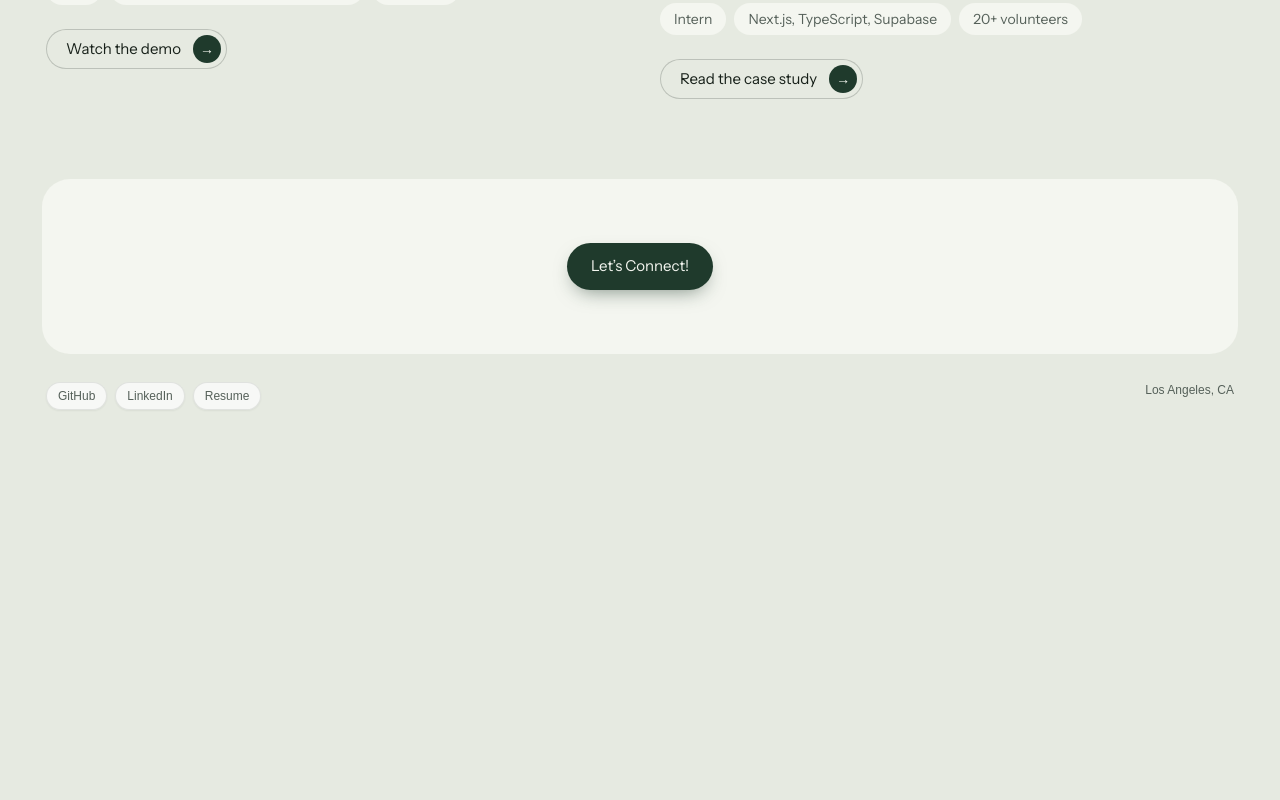
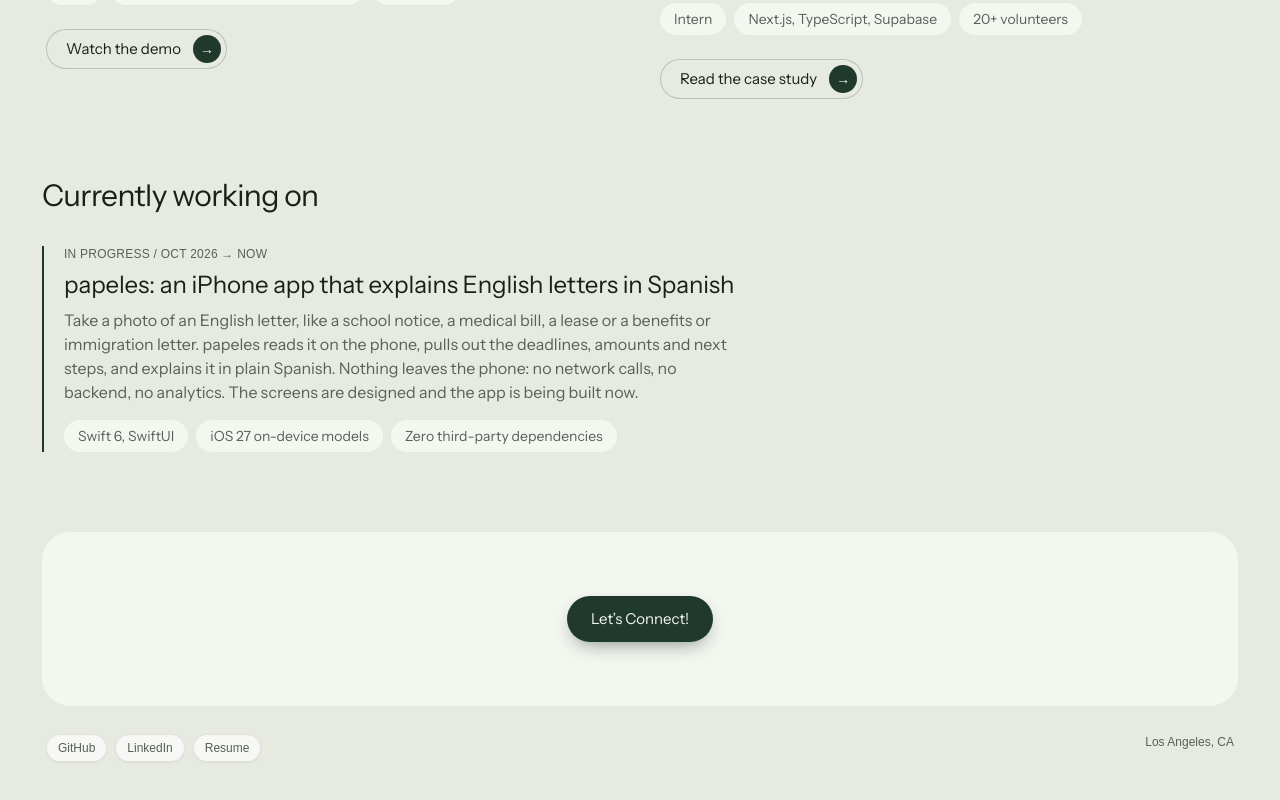
Before and after one commit to EmmanuelH05/portfolio, a Next.js app: page / in a window 1280 px wide. Shown: the part 3535-4335 px from the top of the page. Before the commit the page ends 3985 px from the top, so only its background shows below. Built offline with nearby package versions, Linux system fonts and the light colour scheme; a web font is replaced by a local one.

Commit message:
feat: a Currently working on section with papeles

```diff
--- a/src/app/page.tsx
+++ b/src/app/page.tsx
@@ -1,7 +1,7 @@
 import type { Metadata } from 'next';
 import PageShell from '@/components/PageShell';
 import WorkCard from '@/components/WorkCard';
-import { personalInfo } from '@/lib/data';
+import { currentWork, personalInfo } from '@/lib/data';
 import { projects } from '@/lib/projects';
 import { resumeHref } from '@/lib/site';
 import * as styles from '@/styles/pages/home';
@@ -62,6 +62,30 @@ export default function Home() {
           ))}
         </div>
       </section>
+
+      <section id="now" aria-labelledby="currently-working-on" className={styles.section}>
+        <h2 id="currently-working-on" className={styles.sectionHeading}>
+          Currently working on
+        </h2>
+        <div className={styles.nowList}>
+          {currentWork.map((work) => (
+            <article key={work.name} className={styles.nowItem}>
+              <p className={styles.nowMeta}>
+                In progress <span aria-hidden>/</span> {work.period}
+              </p>
+              <h3 className={styles.nowHeadline}>{work.headline}</h3>
+              <p className={styles.nowBlurb}>{work.blurb}</p>
+              <ul className={styles.nowChips}>
+                {work.chips.map((chip) => (
+                  <li key={chip} className={styles.nowChip}>
+                    {chip}
+                  </li>
+                ))}
+              </ul>
+            </article>
+          ))}
+        </div>
+      </section>
     </main>
   );
 }
--- a/src/lib/data.ts
+++ b/src/lib/data.ts
@@ -32,6 +32,26 @@ export interface TechnicalSkill {
   category: string;
   skills: string[];
 }
+
+/** A project still being built, listed under "Currently working on" until it gets its own page. */
+export interface CurrentWork {
+  name: string;
+  period: string;
+  headline: string;
+  blurb: string;
+  chips: string[];
+}
+
+export const currentWork: CurrentWork[] = [
+  {
+    name: "papeles",
+    period: "Oct 2026 → now",
+    headline: "papeles: an iPhone app that explains English letters in Spanish",
+    blurb:
+      "Take a photo of an English letter, like a school notice, a medical bill, a lease or a benefits or immigration letter. papeles reads it on the phone, pulls out the deadlines, amounts and next steps, and explains it in plain Spanish. Nothing leaves the phone: no network calls, no backend, no analytics. The screens are designed and the app is being built now.",
+    chips: ["Swift 6, SwiftUI", "iOS 27 on-device models", "Zero third-party dependencies"],
+  },
+];
 
 export const personalInfo: PersonalInfo = {
   name: "Emmanuel Hernandez",
--- a/src/styles/pages/home.ts
+++ b/src/styles/pages/home.ts
@@ -14,4 +14,9 @@ export { connectButton, liveDot, nowrap, resumeButton } from '@/styles/buttons';
 /** The cards sit under a short heading right after the hero. */
 export const section = 'mt-12 scroll-mt-6 md:mt-20';
 export const sectionHeading = 'text-[1.5rem] font-normal leading-[1.15] tracking-[-0.02em] sm:text-[1.875rem]';
-export const workGrid = 'mt-6 grid gap-x-8 gap-y-14 md:mt-8 md:grid-cols-2 md:gap-y-16';
+/** Projects still being built: text only, with the same meta line, title and chips as a work card. */
+export const nowList = 'mt-6 grid gap-10 md:mt-8';
+export const nowItem = 'max-w-[44rem] border-l-2 border-forest pl-5';
+export { meta as nowMeta, headline as nowHeadline, chipList as nowChips, chip as nowChip } from '@/styles/components/WorkCard';
+export const nowBlurb = 'mt-2 leading-normal text-muted';
+export const workGrid ='mt-6 grid gap-x-8 gap-y-14 md:mt-8 md:grid-cols-2 md:gap-y-16';
```
